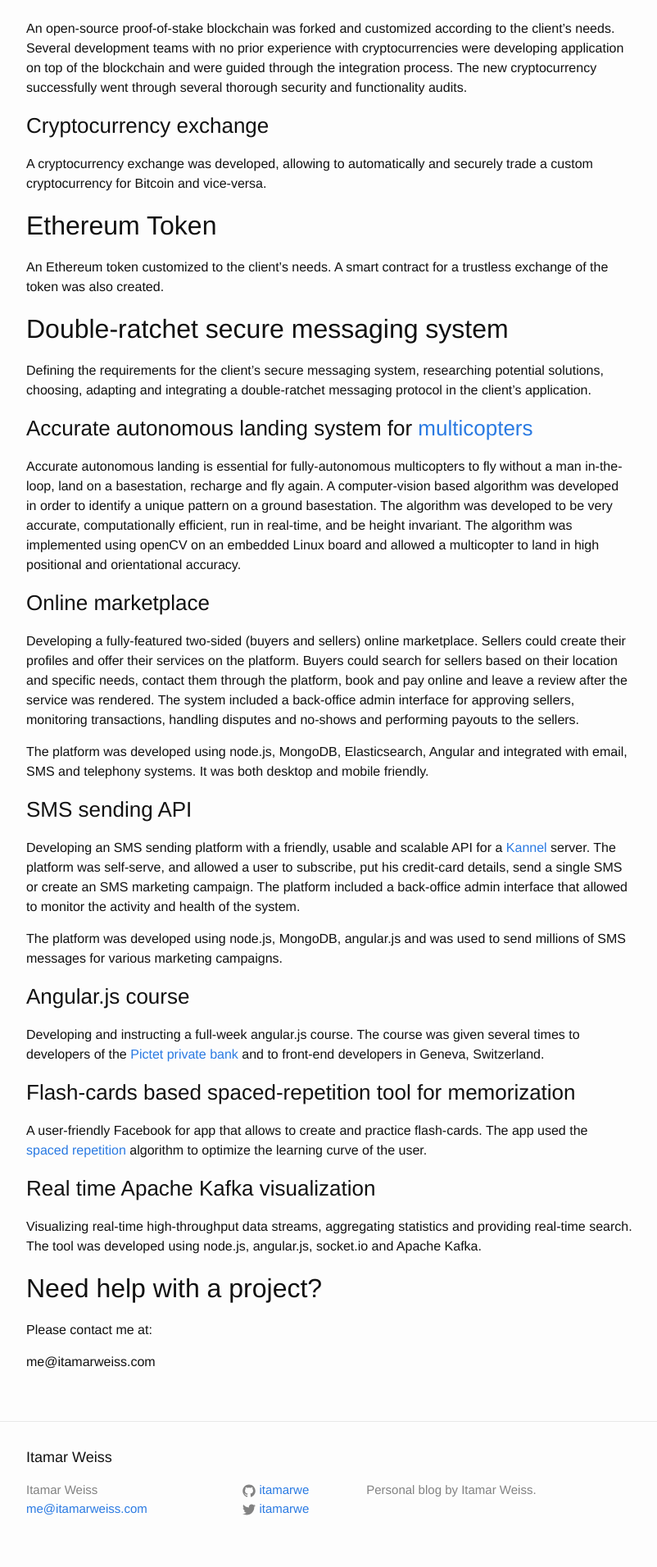
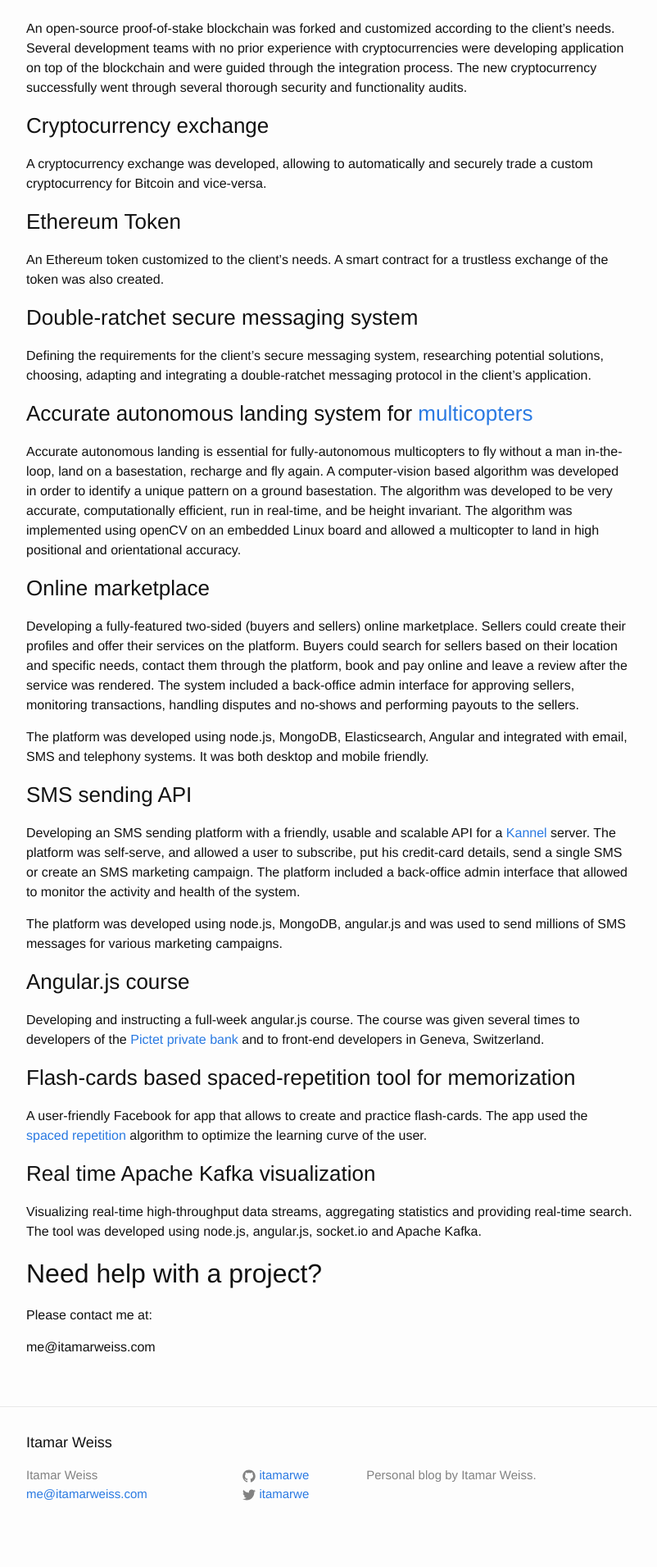
Before and after one commit to itamarwe/itamarwe.github.io, a Jekyll site: the page built from portfolio.md, in a window 1280 px wide. Shown: the part 669-2580 px from the top of the page at 82% size, without its empty margins (238-1040 px from the left). Built offline with Jekyll 4.4.1, drawn with Linux system fonts in a browser that asks for light colours.

```diff
--- a/portfolio.md
+++ b/portfolio.md
@@ -24,11 +24,11 @@ An open-source proof-of-stake blockchain was forked and customized according to
 ### Cryptocurrency exchange
 A cryptocurrency exchange was developed, allowing to automatically and securely trade a custom cryptocurrency for Bitcoin and vice-versa.
 
-## Ethereum Token
+### Ethereum Token
 An Ethereum token customized to the client's needs. A smart contract for a trustless
 exchange of the token was also created.
 
-## Double-ratchet secure messaging system
+### Double-ratchet secure messaging system
 Defining the requirements for the client's secure messaging system, researching
 potential solutions, choosing, adapting and integrating a double-ratchet messaging
 protocol in the client's application.
```
